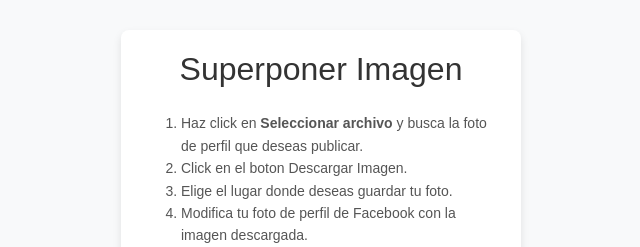
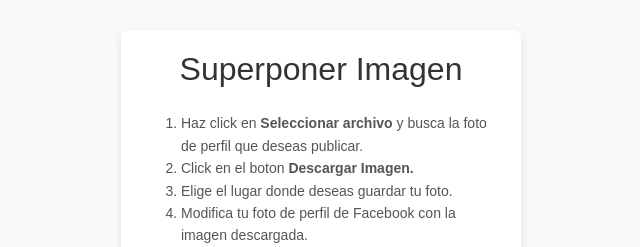
Before and after one commit to erodriguezy/generaimagendiocesis.github.io, a plain HTML site: page index.html in a window 1280 px wide. Shown: the top 247 px of the page, 319-959 px from the left. Drawn offline with nearby package versions, Linux system fonts and the light colour scheme.

Commit message:
Update index.html

```diff
--- a/index.html
+++ b/index.html
@@ -17,7 +17,7 @@
         <div class="instructions">
             <ol>
                 <li>Haz click en <strong>Seleccionar archivo</strong> y busca la foto de perfil que deseas publicar.</li>
-                <li>Click en el boton Descargar Imagen.</li>
+                <li>Click en el boton <strong>Descargar Imagen.</strong></li>
                 <li>Elige el lugar donde deseas guardar tu foto.</li>
                 <li>Modifica tu foto de perfil de Facebook con la imagen descargada.</li>
             </ol>
```
